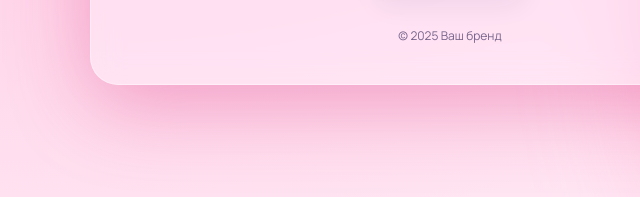
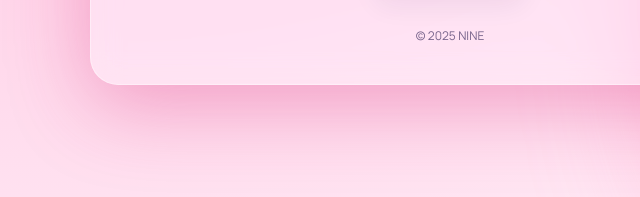
Before and after one commit to nineaipregnancy-hash/nine-landing, a plain HTML site: page index.html in a window 1280 px wide. Shown: the part 559-756 px from the top of the page, 190-830 px from the left. Drawn offline with nearby package versions, Linux system fonts and the light colour scheme.

Commit message:
Update index.html

```diff
--- a/index.html
+++ b/index.html
@@ -366,7 +366,7 @@
             • Seek immediate professional medical attention
             • The App cannot and will not provide emergency medical services</p>
         </div>
-        <div class="foot">© <span id="year"></span> Ваш бренд</div>
+        <div class="foot">© <span id="year"></span> NINE</div>
       </div>
     </section>
   </main>
```
